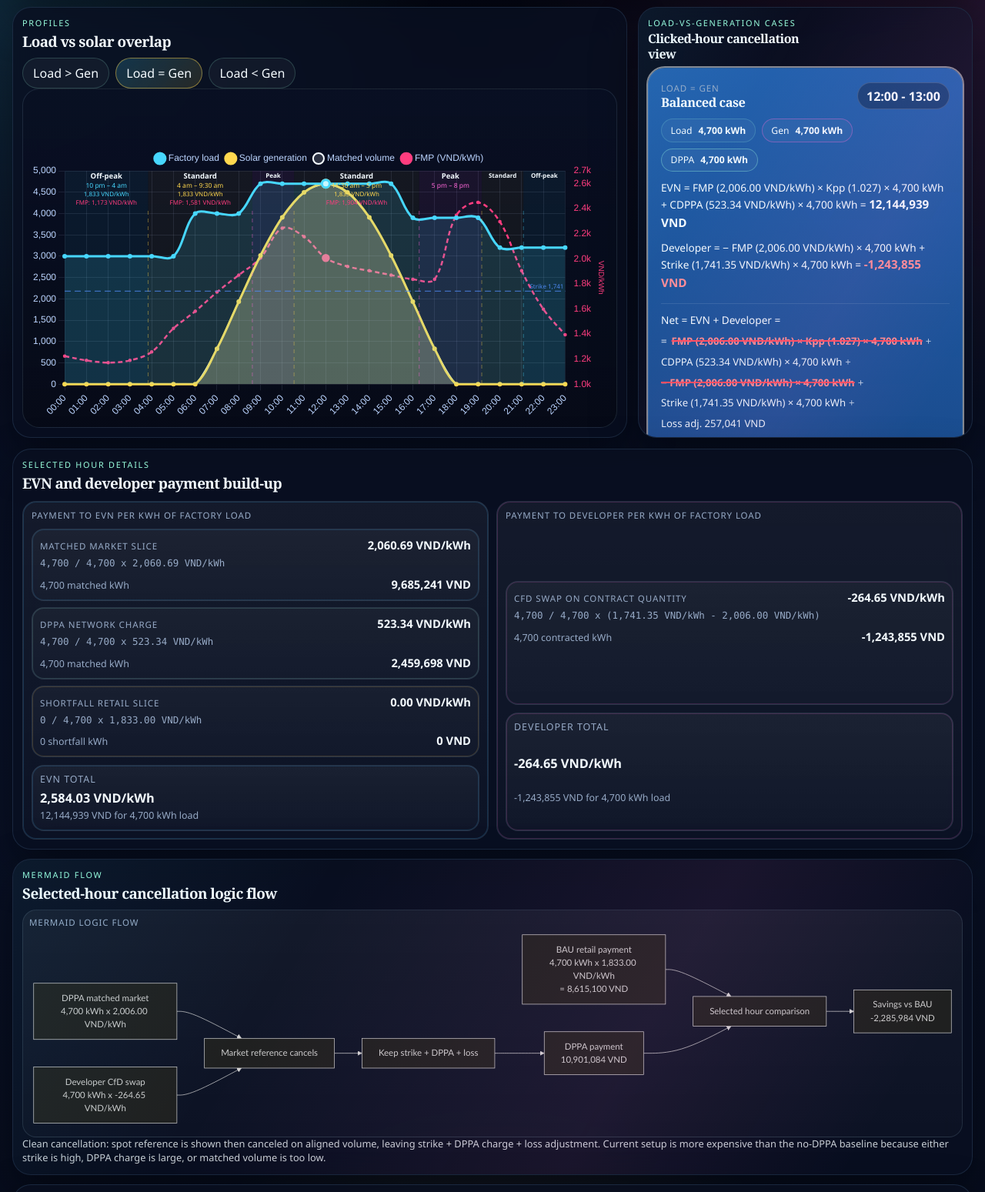
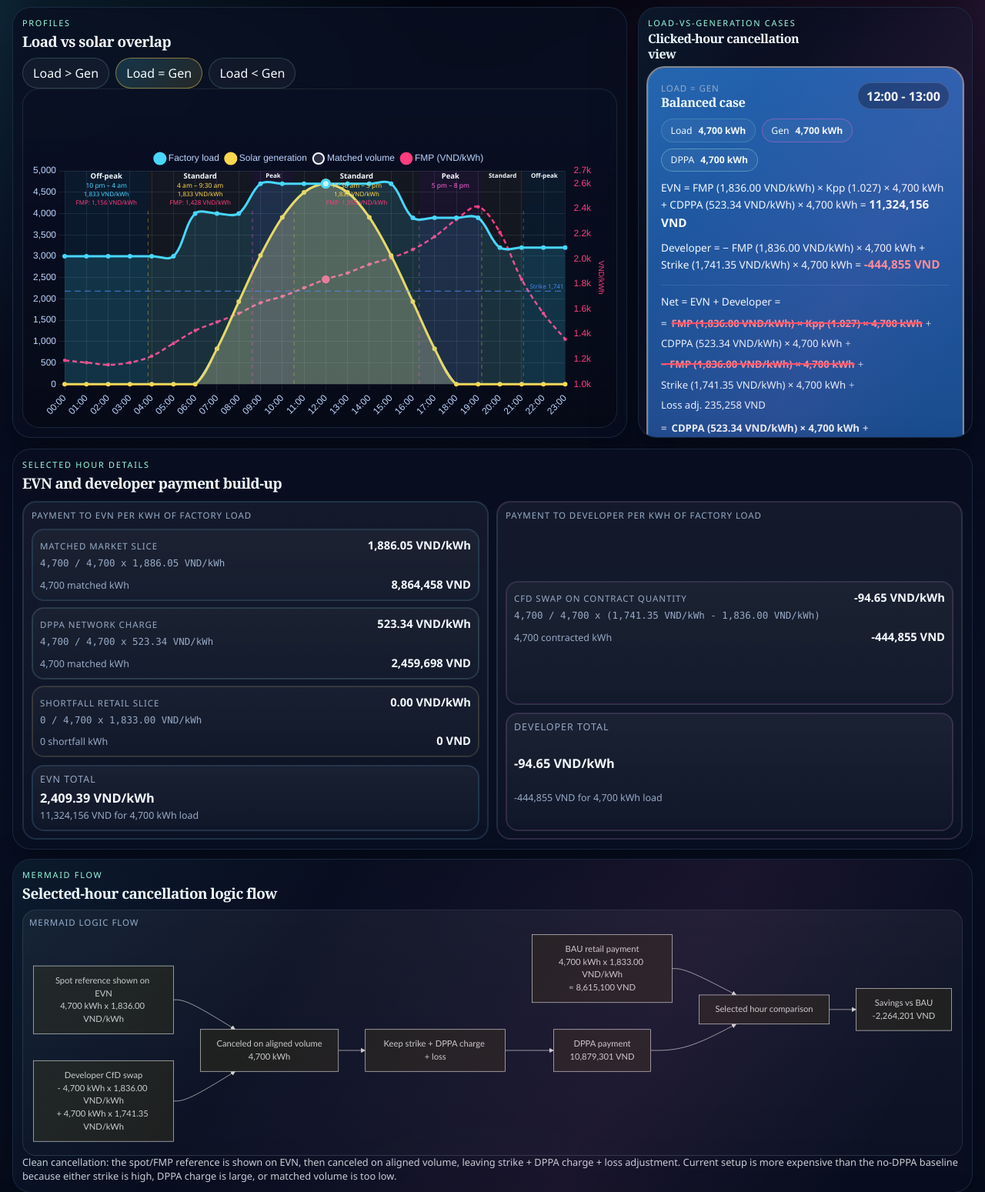
Before and after one commit to tah-allotrope/dppa-case, a website built with Vite: page app/index.html in a window 1280 px wide. Shown: the part 92-1641 px from the top of the page at 77% size. Built offline with nearby package versions, Linux system fonts and the light colour scheme.

Commit message:
fix: align cancellation story with selected FMP

```diff
--- a/app/src/data/default-scenarios.js
+++ b/app/src/data/default-scenarios.js
@@ -5,14 +5,11 @@ const HOURS = Array.from({ length: 24 }, (_, hour) => hour)
 // The pattern mirrors Vietnamese tariff bands so CFO can see cancellation working
 // in both directions across the 24-hour settlement window.
 const FMP_SHAPE = [
-  0.72, 0.70, 0.69, 0.70, 0.74, // 00–04  off-peak: ~1200-1260
-  0.85, 0.93, 1.02, 1.10, 1.18, // 04–09  standard morning → rising through strike
-  1.32, 1.28,                    // 09–11  peak: ~2240-2375, well above strike
-  1.18, 1.14, 1.12, 1.10, 1.08, // 11–16  standard midday: moderate above strike
-  1.08,                          // 16     shoulder
-  1.38, 1.44, 1.35,              // 17–20  evening peak: highest FMP
-  1.12, 0.94,                    // 20–22  standard evening: falling back
-  0.82, 0.75,                    // 22–24  off-peak night: below strike again
+  0.70, 0.69, 0.68, 0.69, 0.72, // 00–04  off-peak: well below strike
+  0.78, 0.84, 0.88, 0.92, 0.97, // 05–09  matched hours stay below strike longer
+  1.00, 1.04, 1.08, 1.11, 1.15, // 10–14  crossing through strike into midday
+  1.18, 1.22, 1.28, 1.36, 1.42, // 15–19  afternoon to evening peak
+  1.30, 1.08, 0.92, 0.80,       // 20–23  easing back toward off-peak
 ]
 
 export function buildFmpCurve(midpoint) {
--- a/app/src/modules/settlement.js
+++ b/app/src/modules/settlement.js
@@ -277,7 +277,7 @@ export function buildFormulaBreakdown(inputs, interval) {
   const alignedVol = Math.min(interval.matched, interval.contractQuantity)
   const fmpCancellationSteps = [
     {
-      label: 'FMP × matched',
+      label: 'FMP ref × matched/load',
       owner: 'EVN',
       termVolume: interval.matched,
       termRate: fmp,
@@ -285,7 +285,7 @@ export function buildFormulaBreakdown(inputs, interval) {
       role: 'shown',
     },
     {
-      label: '− FMP × aligned',
+      label: 'FMP ref × aligned/load',
       owner: 'Developer',
       termVolume: alignedVol,
       termRate: fmp,
@@ -293,7 +293,7 @@ export function buildFormulaBreakdown(inputs, interval) {
       role: 'cancel',
     },
     {
-      label: 'Strike × contract',
+      label: 'Strike × contract/load',
       owner: 'Developer',
       termVolume: interval.contractQuantity,
       termRate: inputs.strikePrice,
@@ -301,7 +301,7 @@ export function buildFormulaBreakdown(inputs, interval) {
       role: 'strike',
     },
     {
-      label: 'DPPA charge',
+      label: 'DPPA charge × matched/load',
       owner: 'EVN',
       termVolume: interval.matched,
       termRate: inputs.dppaCharge,
@@ -309,7 +309,7 @@ export function buildFormulaBreakdown(inputs, interval) {
       role: 'charge',
     },
     {
-      label: 'Loss adj.',
+      label: 'Loss adj. on load',
       owner: 'EVN',
       termVolume: null,
       termRate: null,
@@ -317,7 +317,7 @@ export function buildFormulaBreakdown(inputs, interval) {
       role: 'loss',
     },
     ...(interval.shortfall > 0 ? [{
-      label: 'Shortfall retail',
+      label: 'Shortfall retail/load',
       owner: 'EVN',
       termVolume: interval.shortfall,
       termRate: inputs.retailTariff,
--- a/app/src/modules/ui.js
+++ b/app/src/modules/ui.js
@@ -35,7 +35,7 @@ const ROLE_META = {
   retail: { cls: 'cancel-term-retail', sign: '+', title: 'Shortfall kWh still bought at retail tariff' },
 }
 
-function fmpCancelStrip(steps, resultValue, currency) {
+function fmpCancelStrip(steps, resultValue, currency, selectedFmp) {
   const terms = steps.map((step) => {
     const meta = ROLE_META[step.role] || ROLE_META.loss
     const valueStr = formatMoney(Math.abs(step.value), { currency, precise: true, perKwh: true })
@@ -55,6 +55,8 @@ function fmpCancelStrip(steps, resultValue, currency) {
     <div class="fmp-cancel-strip">
       <div class="fmp-cancel-header">
         <span class="fmp-cancel-title">FMP cancellation — per kWh on factory load</span>
+        <span class="fmp-cancel-context">Selected graph FMP: ${formatMoney(selectedFmp, { currency, precise: true, perKwh: true })}</span>
+        <span class="fmp-cancel-context">Boxes below are load-normalized contributions, so they can be smaller than the raw graph FMP.</span>
       </div>
       <div class="fmp-cancel-equation">
         ${terms}
@@ -308,20 +310,20 @@ export function renderWalkthroughCases(container, selectedCase, currency, formul
     return
   }
   const strip = formulas && formulas.fmpCancellationSteps
-    ? fmpCancelStrip(formulas.fmpCancellationSteps, formulas.dppaUnitCost, currency)
+    ? fmpCancelStrip(formulas.fmpCancellationSteps, formulas.dppaUnitCost, currency, formulas.marketPrice)
     : ''
   container.innerHTML = walkthroughCaseCard(selectedCase, currency, formulas) + strip
 }
 
 export function renderFormulas(result, warningText, currency) {
   const mermaidDefinition = result.cleanCancellation
-    ? `flowchart LR\nA[BAU retail payment\n${formatNumber(result.load)} kWh x ${formatMoney(result.retailTariff, { currency, precise: true, perKwh: true })}\n= ${formatMoney(result.bauCost, { currency })}] --> B[Selected hour comparison]\nC[DPPA matched market\n${formatNumber(result.matched)} kWh x ${formatMoney(result.marketPrice, { currency, precise: true, perKwh: true })}] --> D[Market reference cancels]\nE[Developer CfD swap\n${formatNumber(result.contractQuantity)} kWh x ${formatMoney(result.developerSwapPerContract, { currency, precise: true, perKwh: true, signed: true })}] --> D\nD --> F[Keep strike + DPPA + loss]\nF --> G[DPPA payment\n${formatMoney(result.dppaCost, { currency })}]\nG --> B\nB --> H[Savings vs BAU\n${formatMoney(result.savingsVsBau, { currency, signed: true })}]`
+    ? `flowchart LR\nA[BAU retail payment\n${formatNumber(result.load)} kWh x ${formatMoney(result.retailTariff, { currency, precise: true, perKwh: true })}\n= ${formatMoney(result.bauCost, { currency })}] --> B[Selected hour comparison]\nC[Spot reference shown on EVN\n${formatNumber(result.matched)} kWh x ${formatMoney(result.marketPrice, { currency, precise: true, perKwh: true })}] --> D[Canceled on aligned volume\n${formatNumber(result.cleanCancelledEnergy)} kWh]\nE[Developer CfD swap\n- ${formatNumber(result.cleanCancelledEnergy)} kWh x ${formatMoney(result.marketPrice, { currency, precise: true, perKwh: true })}\n+ ${formatNumber(result.contractQuantity)} kWh x ${formatMoney(result.strikePrice, { currency, precise: true, perKwh: true })}] --> D\nD --> F[Keep strike + DPPA charge + loss]\nF --> G[DPPA payment\n${formatMoney(result.dppaCost, { currency })}]\nG --> B\nB --> H[Savings vs BAU\n${formatMoney(result.savingsVsBau, { currency, signed: true })}]`
     : `flowchart LR\nA[BAU retail payment\n${formatMoney(result.bauCost, { currency })}] --> B[Selected hour comparison]\nC[Matched volume\n${formatNumber(result.matched)} kWh] --> D[Cancellation only applies here]\nE[Contracted volume\n${formatNumber(result.contractQuantity)} kWh] --> D\nD --> F[Volume mismatch\n${formatNumber(Math.abs(result.mismatchVolume))} kWh]\nF --> G[Uncancelled exposure stays]\nG --> H[DPPA payment\n${formatMoney(result.dppaCost, { currency })}]\nH --> B\nB --> I[Savings vs BAU\n${formatMoney(result.savingsVsBau, { currency, signed: true })}]`
 
   document.querySelector('#cancellationMermaid').textContent = mermaidDefinition
 
   const note = result.cleanCancellation
-    ? `Clean cancellation: spot reference is shown then canceled on aligned volume, leaving strike + DPPA charge + loss adjustment.`
+    ? `Clean cancellation: the spot/FMP reference is shown on EVN, then canceled on aligned volume, leaving strike + DPPA charge + loss adjustment.`
     : `Partial cancellation: mismatch volume keeps some uncancelled exposure, so rely on the actual selected-hour DPPA payment.`
   const warningSuffix = warningText ? ` ${warningText}` : ''
   document.querySelector('#mermaidInlineNote').textContent = `${note}${warningSuffix}`
--- a/app/src/style.css
+++ b/app/src/style.css
@@ -578,6 +578,12 @@ h3 { font-size: 1.02rem; }
   gap: 10px;
   flex-wrap: wrap;
   margin-bottom: 12px;
+}
+
+.fmp-cancel-context {
+  font-size: 0.68rem;
+  color: rgba(244, 251, 255, 0.68);
+  line-height: 1.35;
 }
 
 .fmp-cancel-title {
```
Also changed, not shown: activeContext.md (+16 -0 lines), app/src/modules/profiles.test.js (+17 -4 lines), app/src/modules/ui.test.js (+25 -10 lines).
